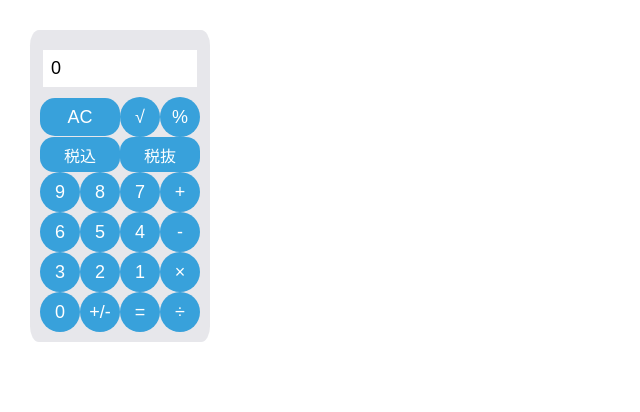
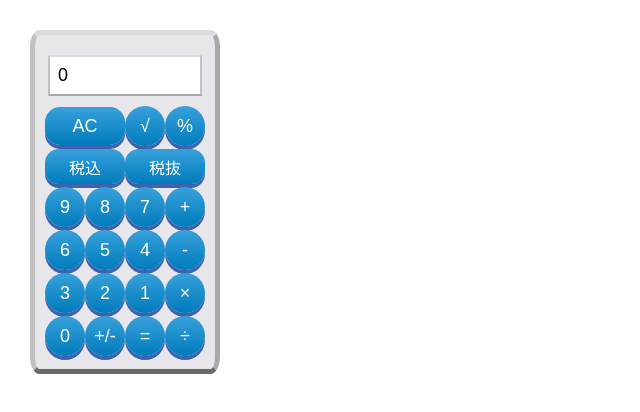
Before and after one commit to krkyk/sandboxcode-test, a React (Create React App) app: page / in a window 1280 px wide. Shown: the top 412 px of the page, without its empty margins (0-640 px from the left). Built offline with nearby package versions, Linux system fonts and the light colour scheme.

Commit message:
デザインの変更

```diff
--- a/src/components/Button/Button.css
+++ b/src/components/Button/Button.css
@@ -2,16 +2,19 @@ button {
   width: 40px;
   height: 40px;
   font-size: large;
-  background-color: #38a1db;
+  background: linear-gradient(to bottom, #38a1db, #007bbb);
   color: #fff;
   border: none;
   border-radius: 50%;
+  margin-bottom: 3px;
+  box-shadow: 0 4px 0 #3e62ad;
 }
 
 button:hover {
-  background-color: #a0d8ef;
-  color: #fff;
   cursor: pointer;
+  transform: translate(0, 3px);
+  transition: 0.3s;
+  box-shadow: 0 1px 0 #4682b4;
 }
 
 .clear-btn {
--- a/src/components/DisplayAnswer/DisplayAnswer.css
+++ b/src/components/DisplayAnswer/DisplayAnswer.css
@@ -3,4 +3,8 @@
   margin: 10px 3px;
   padding: 8px;
   font-size: large;
+  border-top: 2px solid #dcdcdc;
+  border-right: 2px solid #c0c0c0;
+  border-left: 2px solid #c0c0c0;
+  border-bottom: 2px solid #a9a9a9;
 }
--- a/src/styles.css
+++ b/src/styles.css
@@ -9,4 +9,8 @@ body {
   padding: 10px;
   background-color: #e7e7eb;
   border-radius: 5%;
+  border-top: 5px solid #d8dcdc;
+  border-right: 5px solid #a9a9a9;
+  border-bottom: 5px solid #696969;
+  border-left: 5px solid #c0c0c0;
 }
```
